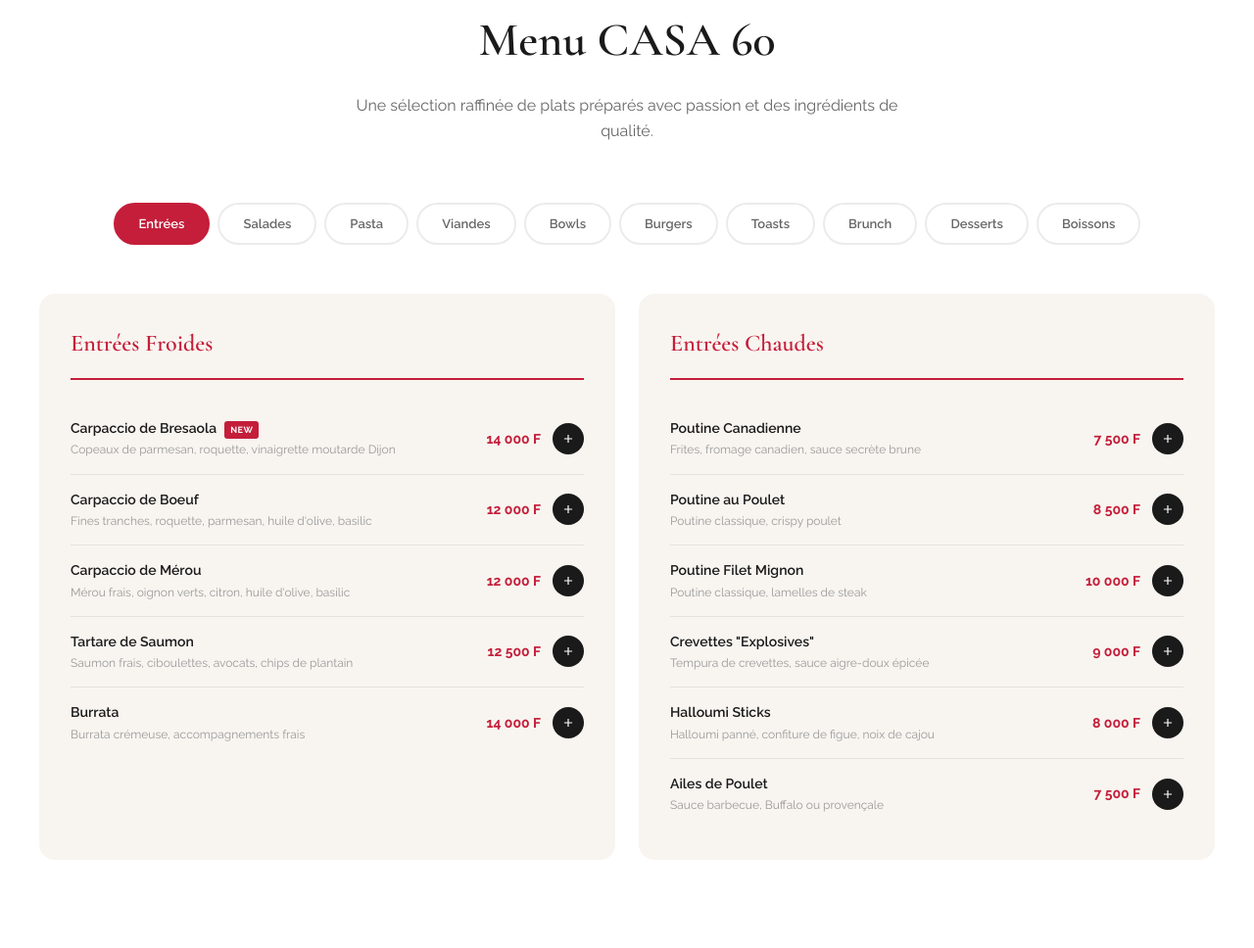
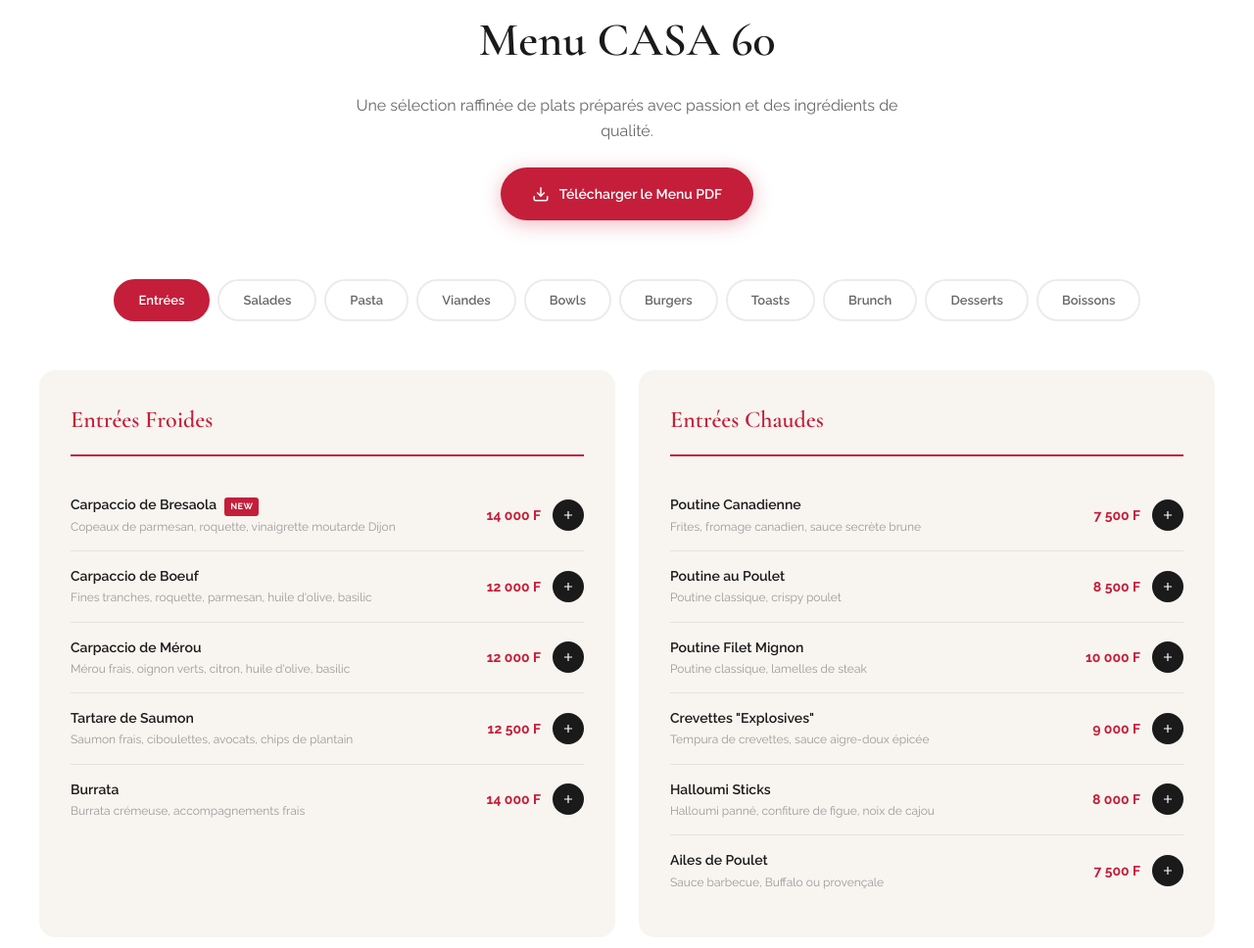
Before and after one commit to WattsoroProsperous/casa60.com, a website: page index.html in a window 1280 px wide. Shown: the part 943-1911 px from the top of the page at 98% size. Drawn offline with nearby package versions, Linux system fonts and the light colour scheme.

Commit message:
casa60 1

```diff
--- a/index.html
+++ b/index.html
@@ -211,6 +211,10 @@
       background: var(--charcoal);
       color: var(--white);
     }
+    .btn-download-menu {
+      margin-top: 24px;
+      text-decoration: none;
+    }
     .hero-info {
       display: flex;
       gap: 32px;
@@ -883,6 +887,14 @@
         <span class="section-tag">Notre Carte</span>
         <h2 class="section-title">Menu CASA 60</h2>
         <p class="section-desc">Une sélection raffinée de plats préparés avec passion et des ingrédients de qualité.</p>
+        <a href="assets/CASA 60 - Menu.pdf" download class="btn btn-primary btn-download-menu">
+          <svg viewBox="0 0 24 24" fill="none" stroke="currentColor" stroke-width="2" width="18" height="18">
+            <path d="M21 15v4a2 2 0 0 1-2 2H5a2 2 0 0 1-2-2v-4"/>
+            <polyline points="7 10 12 15 17 10"/>
+            <line x1="12" y1="15" x2="12" y2="3"/>
+          </svg>
+          Télécharger le Menu PDF
+        </a>
       </div>
 
       <div class="menu-tabs">
```
Also changed, not shown: 1 other file.
